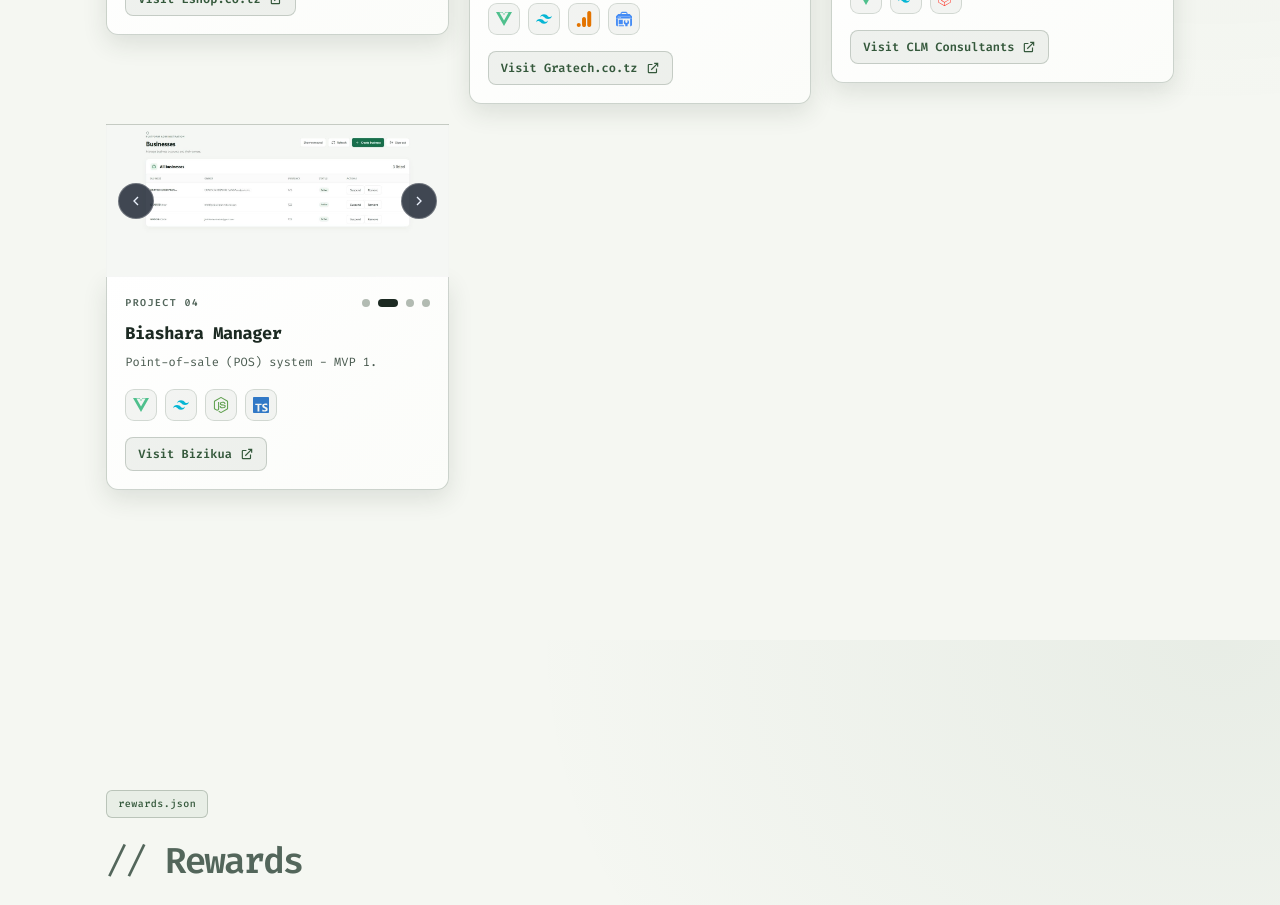
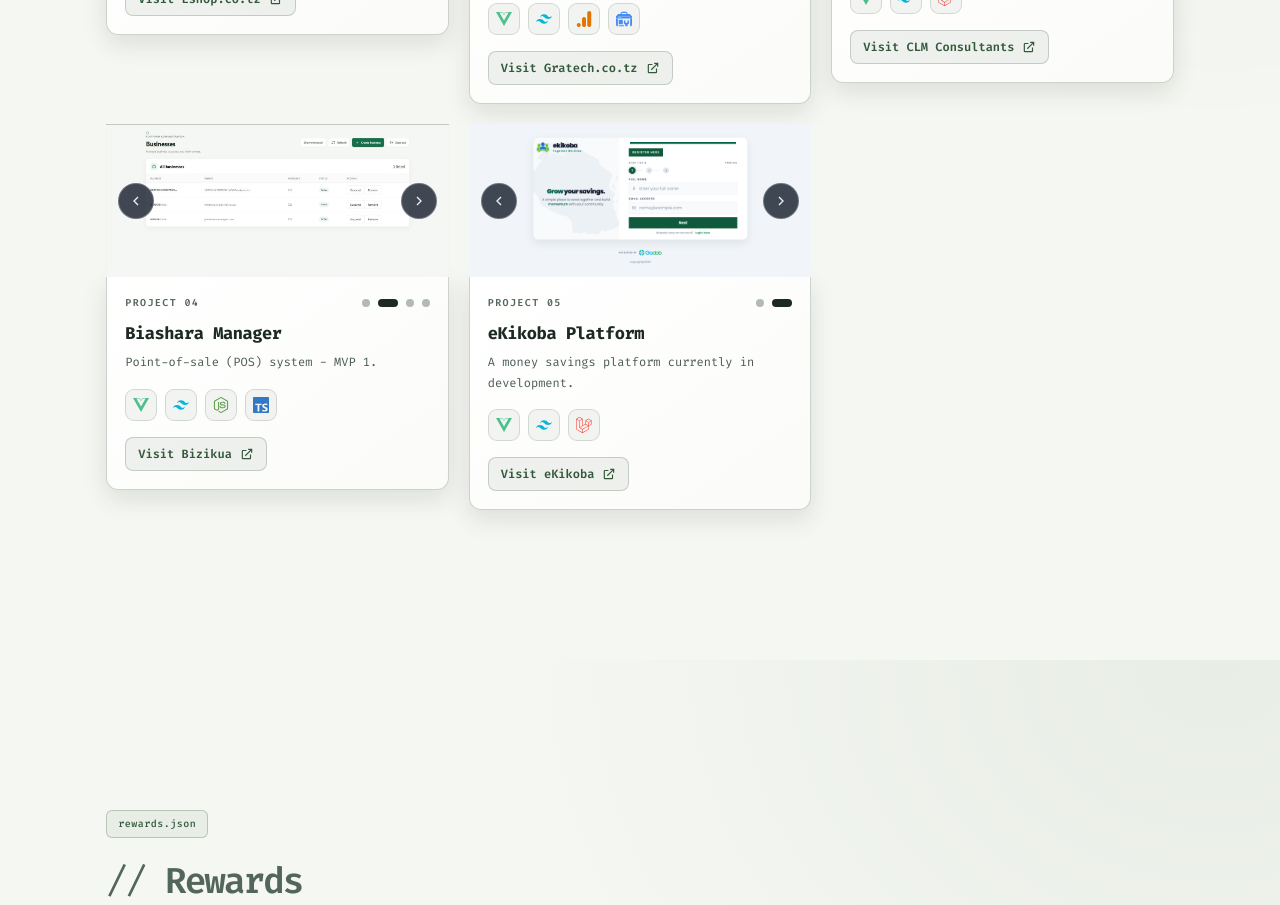
Before and after one commit to joelmsika-pixel/p, a Vue app: page / in a window 1280 px wide. Shown: the part 3100-4005 px from the top of the page. Built offline with nearby package versions, Linux system fonts and the light colour scheme.

Commit message:
Refactor code structure for improved readability and maintainability

```diff
--- a/src/views/Projects.vue
+++ b/src/views/Projects.vue
@@ -22,6 +22,8 @@ import biashara1 from '../assets/B1.jpg'
 import biashara2 from '../assets/B2.jpg'
 import biashara3 from '../assets/B3.jpg'
 import biashara4 from '../assets/B4.jpg'
+import ek1 from '../assets/ek1.png'
+import ek2 from '../assets/ek2.png'
 
 const ecommerceSlides = [
   { src: eshop1, alt: 'Eshop homepage screenshot' },
@@ -46,6 +48,11 @@ const biasharaSlides = [
   { src: biashara2, alt: 'Biashara Manager screenshot 2' },
   { src: biashara3, alt: 'Biashara Manager screenshot 3' },
   { src: biashara4, alt: 'Biashara Manager screenshot 4' },
+]
+
+const eKikobaSlides = [
+  { src: ek1, alt: 'eKikoba money savings platform screenshot 1' },
+  { src: ek2, alt: 'eKikoba money savings platform screenshot 2' },
 ]
 
 const projects = [
@@ -102,15 +109,29 @@ const projects = [
     link: 'https://bizikua.vercel.app',
     linkLabel: 'Visit Bizikua',
   },
+  {
+    id: 5,
+    category: 'MONEY SAVINGS',
+    title: 'eKikoba Platform',
+    description: 'A money savings platform currently in development.',
+    skills: [
+      { name: 'Vue.js', icon: siVuedotjs },
+      { name: 'Tailwind CSS', icon: siTailwindcss },
+      { name: 'Laravel', icon: siLaravel },
+    ],
+    slides: eKikobaSlides,
+    link: 'https://ekikoba-mjp5.vercel.app/',
+    linkLabel: 'Visit eKikoba',
+  },
 ]
 
-const activeSlides = ref({ 1: 0, 2: 0, 3: 0, 4: 0 })
-const slidePositions = ref({ 1: 1, 2: 1, 3: 1, 4: 1 })
-const dragOffsets = ref({ 1: 0, 2: 0, 3: 0, 4: 0 })
-const slideTransitions = ref({ 1: true, 2: true, 3: true, 4: true })
-const pointerPaused = ref({ 1: false, 2: false, 3: false, 4: false })
-const focusPaused = ref({ 1: false, 2: false, 3: false, 4: false })
-const swipeActive = ref({ 1: false, 2: false, 3: false, 4: false })
+const activeSlides = ref(Object.fromEntries(projects.map(({ id }) => [id, 0])))
+const slidePositions = ref(Object.fromEntries(projects.map(({ id }) => [id, 1])))
+const dragOffsets = ref(Object.fromEntries(projects.map(({ id }) => [id, 0])))
+const slideTransitions = ref(Object.fromEntries(projects.map(({ id }) => [id, true])))
+const pointerPaused = ref(Object.fromEntries(projects.map(({ id }) => [id, false])))
+const focusPaused = ref(Object.fromEntries(projects.map(({ id }) => [id, false])))
+const swipeActive = ref(Object.fromEntries(projects.map(({ id }) => [id, false])))
 const slideshowTimers = new Map()
 const transitionResetFrames = new Map()
 const swipeStartX = new Map()
```
Also changed, not shown: src/assets/ek1.png (added), src/assets/ek2.png (added).
